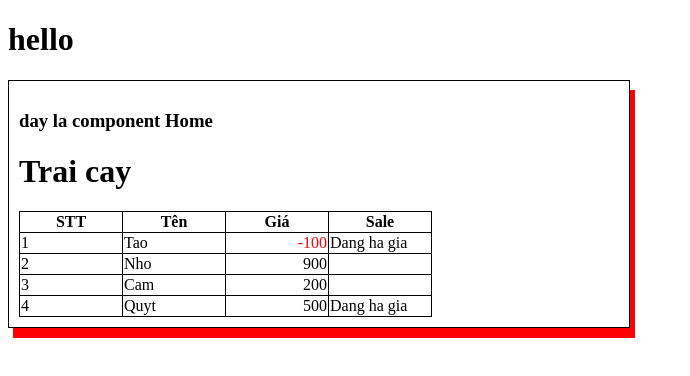
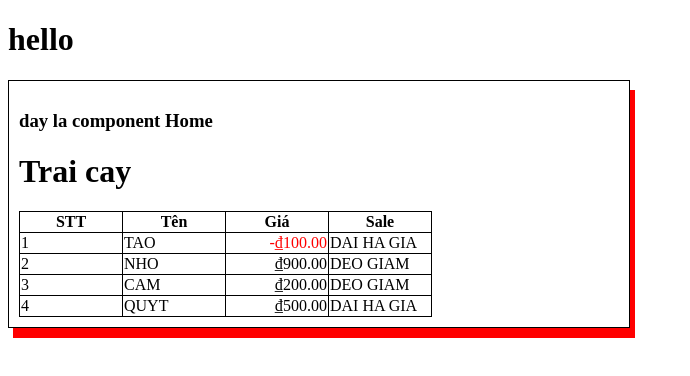
Before and after one commit to locpham050100/angular12-basic, an Angular app: page / in a window 1280 px wide. Shown: the top 376 px of the page, without its empty margins (0-690 px from the left). Built offline with nearby package versions, Linux system fonts and the light colour scheme.

Commit message:
Pipe - Định dạng dữ liệu trong HTML. Cách dùng + viết Pipe riêng

```diff
--- a/src/app/app.module.ts
+++ b/src/app/app.module.ts
@@ -5,11 +5,13 @@
 import { AppRoutingModule } from './app-routing.module';
 import { AppComponent } from './app.component';
 import { HomeComponent } from './home/home.component';
+import { OnSalePipe } from './on-sale.pipe';
 
 @NgModule({
   declarations: [
     AppComponent,
-    HomeComponent
+    HomeComponent,
+    OnSalePipe
   ],
   imports: [
     BrowserModule,
--- a/src/app/home/home.component.html
+++ b/src/app/home/home.component.html
@@ -11,11 +11,15 @@
     </tr>
     <tr *ngFor="let trai of traiCay2; let i = index">
       <td>{{ i + 1 }}</td>
-      <td>{{ trai.ten }}</td>
+      <td>{{ trai.ten | uppercase }}</td>
       <td class="right">
-        <span [ngClass]="{ 'so-am': trai.gia < 0 }">{{ trai.gia }}</span>
+        <span [ngClass]="{ 'so-am': trai.gia < 0 }">{{
+          trai.gia | currency : "VND" : "symbol" : "1.2"
+        }}</span>
       </td>
-      <td><span *ngIf="trai.haGia">Dang ha gia</span></td>
+      <td>
+        <span>{{ trai.haGia | onSale | uppercase }}</span>
+      </td>
     </tr>
   </table>
 </div>
--- /dev/null
+++ b/src/app/on-sale.pipe.ts
@@ -0,0 +1,16 @@
+import { Pipe, PipeTransform } from '@angular/core';
+
+@Pipe({
+  name: 'onSale'
+})
+export class OnSalePipe implements PipeTransform {
+
+  transform(value: unknown, ...args: unknown[]): string {
+    console.log('my pipe: ', value);
+    if (value) {
+      return 'dai ha gia'
+    }
+    return 'deo giam';
+  }
+
+}
```
Also changed, not shown: 1 other file (tests, documents, lock files or other folders).
